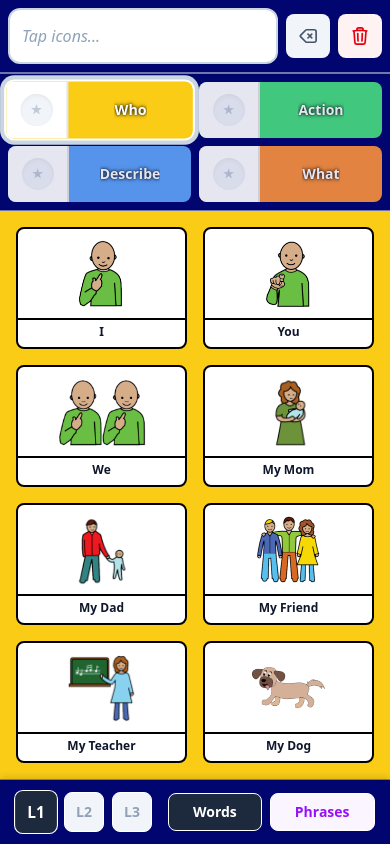
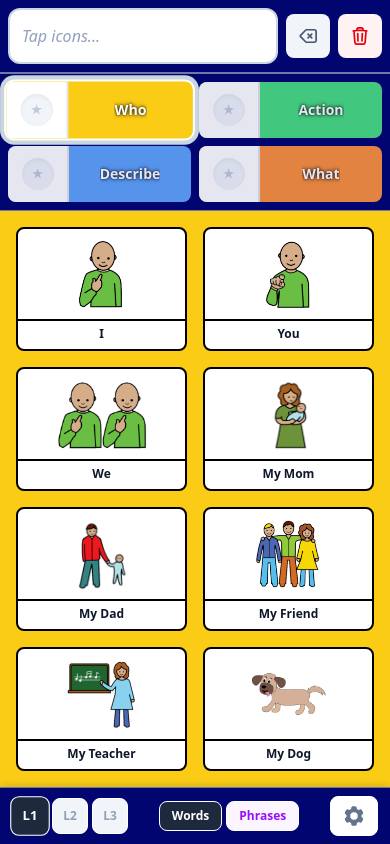
Before and after one commit to davisgulf7/tlc-easy-writer, a React (Vite) app: page / in a window 390 px wide. Built offline with nearby package versions, Linux system fonts and the light colour scheme.

Commit message:
Optimize footer layout for small screens

```diff
--- a/src/components/layout/MainLayout.tsx
+++ b/src/components/layout/MainLayout.tsx
@@ -34,15 +34,15 @@ export const MainLayout: React.FC = () => {
             </div>
 
             {/* Bottom Footer: Level & Settings */}
-            <div className="border-t border-slate-200/50 px-4 py-3 flex justify-between items-center shadow-[0_-4px_6px_-1px_rgba(0,0,0,0.1)] z-20 shrink-0 gap-4 overflow-x-auto transition-colors touch-pan-x">
+            <div className="border-t border-slate-200/50 px-3 py-2 sm:px-4 sm:py-3 flex justify-between items-center shadow-[0_-4px_6px_-1px_rgba(0,0,0,0.1)] z-20 shrink-0 gap-2 overflow-x-auto transition-colors touch-pan-x">
                 {/* Level Buttons */}
-                <div className="flex gap-2 shrink-0">
+                <div className="flex gap-1 sm:gap-2 shrink-0">
                     {[1, 2, 3].map((lvl) => (
                         <button
                             key={lvl}
                             onClick={() => setLevel(lvl as 1 | 2 | 3)}
                             className={clsx(
-                                "w-10 h-10 rounded-full font-black text-sm flex items-center justify-center transition-all border border-white",
+                                "w-9 h-9 sm:w-10 sm:h-10 rounded-full font-black text-xs sm:text-sm flex items-center justify-center transition-all border border-white",
                                 level === lvl
                                     ? "bg-slate-800 text-white shadow-md scale-110"
                                     : "bg-slate-100 text-slate-400 hover:bg-slate-200 hover:text-slate-600"
@@ -54,7 +54,7 @@ export const MainLayout: React.FC = () => {
                 </div>
 
                 {/* Navigation / Modes Area */}
-                <div className="flex items-center gap-2 flex-1 justify-center">
+                <div className="flex items-center gap-1 sm:gap-2 flex-1 justify-center">
                     {/* Words Button */}
                     <button
                         onClick={() => {
@@ -62,7 +62,7 @@ export const MainLayout: React.FC = () => {
                             clearSentence();
                         }}
                         className={clsx(
-                            "px-6 py-2 rounded-full text-sm font-bold transition-all border border-white",
+                            "px-3 py-1.5 sm:px-6 sm:py-2 rounded-full text-xs sm:text-sm font-bold transition-all border border-white",
                             viewMode === 'vocabulary'
                                 ? "bg-slate-800 text-white shadow-md"
                                 : "bg-slate-100 text-slate-500 hover:bg-slate-200 hover:text-slate-700"
@@ -78,7 +78,7 @@ export const MainLayout: React.FC = () => {
                             clearSentence();
                         }}
                         className={clsx(
-                            "px-6 py-2 rounded-full text-sm font-bold transition-all border border-white",
+                            "px-3 py-1.5 sm:px-6 sm:py-2 rounded-full text-xs sm:text-sm font-bold transition-all border border-white",
                             viewMode === 'phrases'
                                 ? "bg-purple-600 text-white shadow-md"
                                 : "bg-purple-50 text-purple-600 hover:bg-purple-100 border border-purple-100"
```
